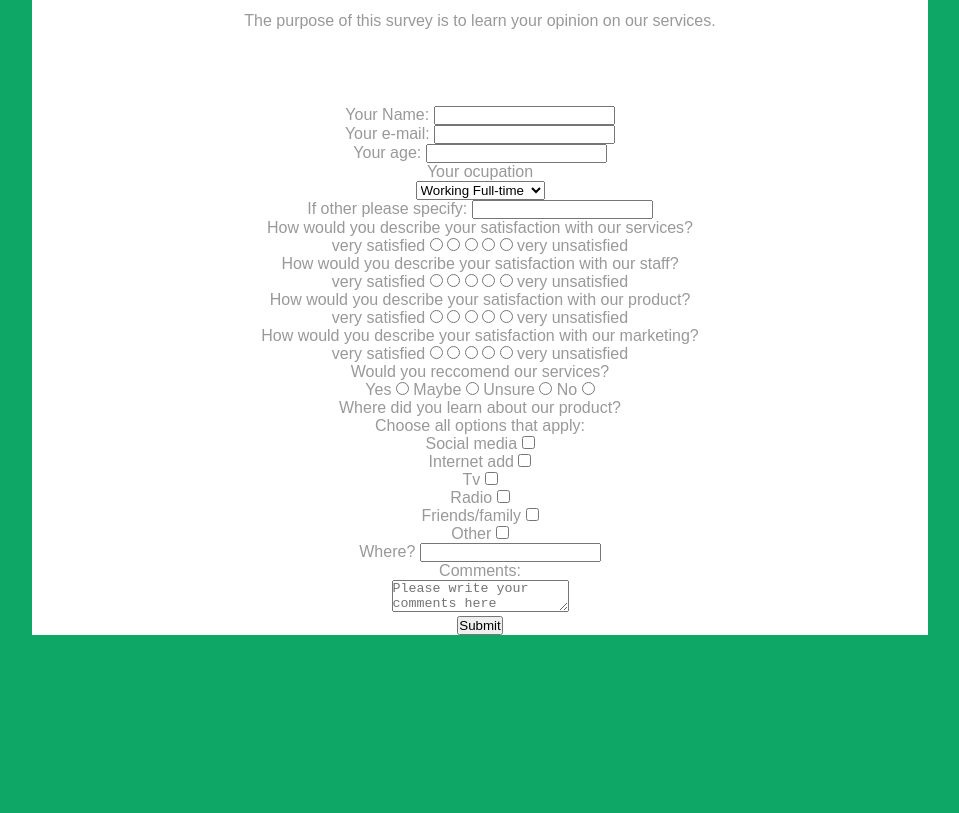
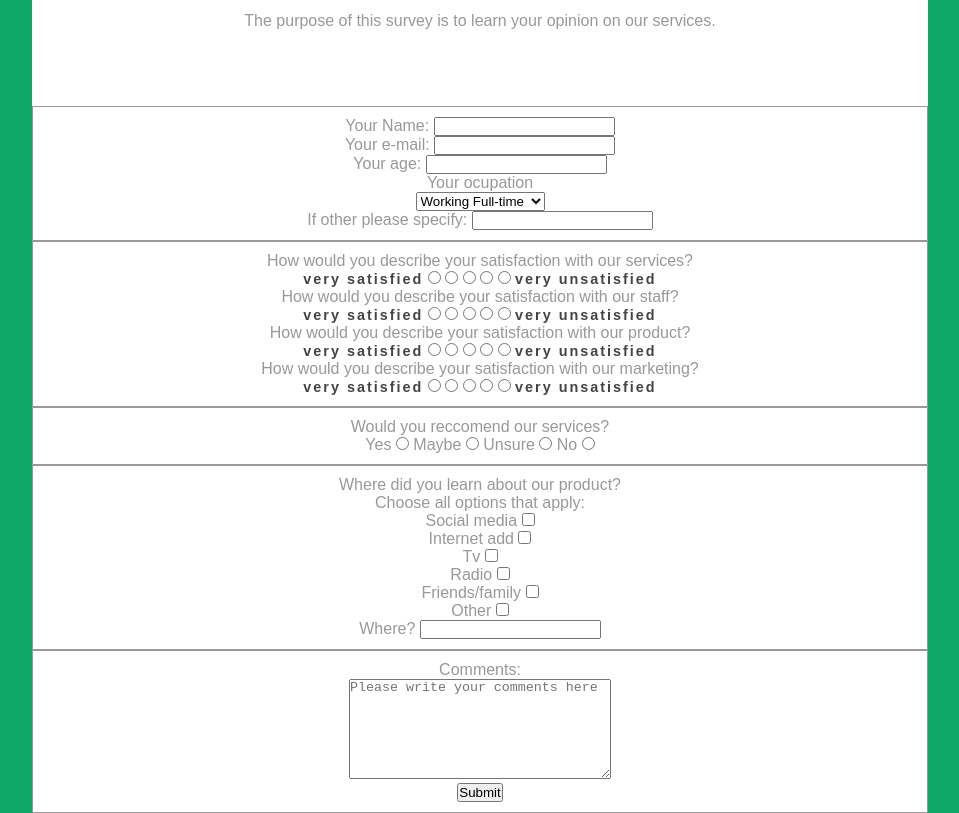
Before and after one commit to ewanie/survey, a plain HTML site: page index.html in a window 1280 px wide. Shown: the part 94-907 px from the top of the page, without its empty margins (160-1119 px from the left). Before the commit the page ends 800 px from the top, so only its background shows below. Drawn offline with Linux system fonts and the light colour scheme; a web font is replaced by a local one.

Commit message:
css outline

```diff
--- a/style.css
+++ b/style.css
@@ -27,9 +27,45 @@ header h1 {
     margin: 15px;
 }
 
-
 section {
     background-color: #fff;
     width: 70%;
     margin: auto;
 }
+
+#demographic {
+    border: 1px solid #999;
+    padding: 10px;
+}
+
+#satisfaction {
+    border: 1px solid #999;
+    padding: 10px;
+}
+
+#satisfaction label {
+    font-weight: bold;
+    letter-spacing: 2px;
+    font-size: 0.9em;
+    color: #444;
+}
+
+#reccomendation {
+    border: 1px solid #999;
+    padding: 10px;
+}
+
+#marketing {
+    border: 1px solid #999;
+    padding: 10px;
+}
+
+#additional {
+    border: 1px solid #999;
+    padding: 10px;
+}
+
+#additional textarea {
+    width: 30%;
+    height: 100px;
+}
```
